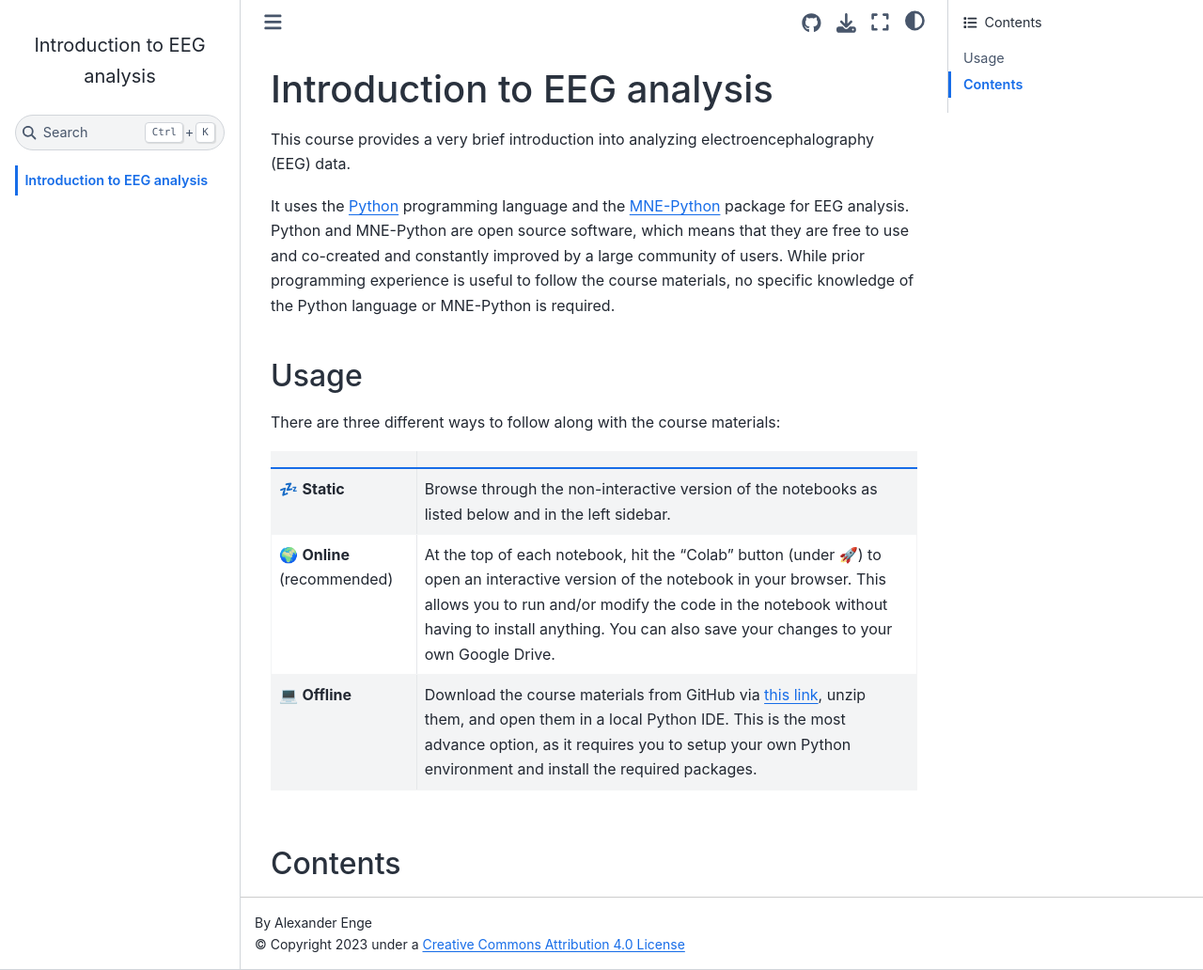
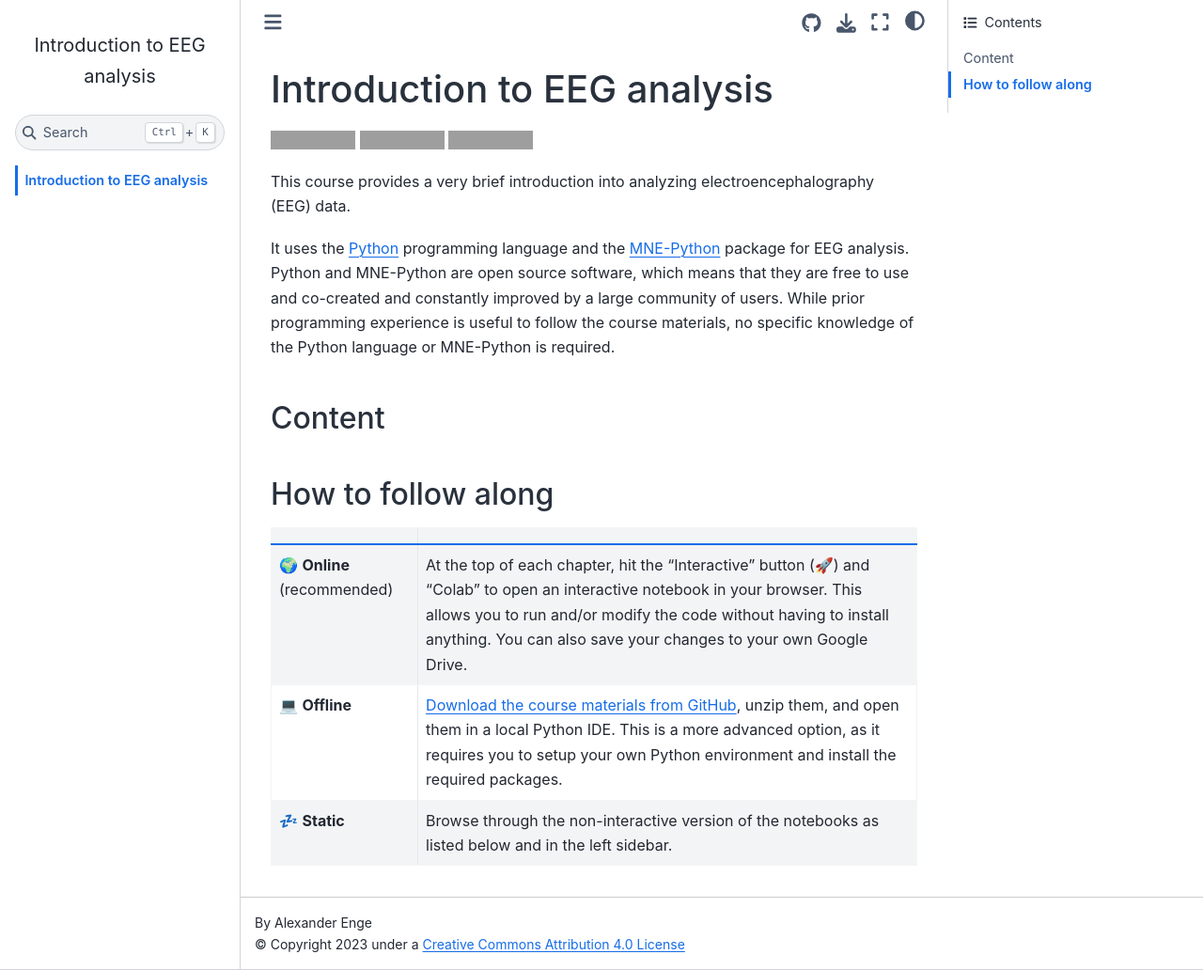
Before and after one commit to alexenge/intro-to-eeg, a Jupyter Book: the page built from misc/index.md, in a window 1280 px wide and 1032 px high. Shown: the whole window at 94% size. Built offline with Jupyter Book 1.0.4 settings and Sphinx 7.4.7 and the Sphinx Book theme 1.1.4, drawn with Linux system fonts in a browser that asks for light colours; pages that are not in the unit, such as notebooks, are missing from menus; grey boxes are pictures that could not be loaded.

Commit message:
Improve starting page

````diff
--- a/misc/index.md
+++ b/misc/index.md
@@ -6,17 +10,15 @@
 Python and MNE-Python are open source software, which means that they are free to use and co-created and constantly improved by a large community of users.
 While prior programming experience is useful to follow the course materials, no specific knowledge of the Python language or MNE-Python is required.
 
-## Usage
-
-There are three different ways to follow along with the course materials:
-
-|                            |                                                                                                                                                                                                                                                                                                               |
-| -------------------------- | ------------------------------------------------------------------------------------------------------------------------------------------------------------------------------------------------------------------------------------------------------------------------------------------------------------- |
-| 💤 **Static**               | Browse through the non-interactive version of the notebooks as listed below and in the left sidebar.                                                                                                                                                                                                          |
-| 🌍 **Online** (recommended) | At the top of each notebook, hit the "Colab" button (under 🚀) to open an interactive version of the notebook in your browser. This allows you to run and/or modify the code in the notebook without having to install anything. You can also save your changes to your own Google Drive.                      |
-| 💻 **Offline**              | Download the course materials from GitHub via [this link](https://github.com/alexenge/intro-to-eeg/archive/refs/heads/main.zip), unzip them, and open them in a local Python IDE. This is the most advance option, as it requires you to setup your own Python environment and install the required packages. |
-
-## Contents
+## Content
 
 ```{tableofcontents}
 ```
+
+## How to follow along
+
+|                            |                                                                                                                                                                                                                                                                                                |
+| -------------------------- | ---------------------------------------------------------------------------------------------------------------------------------------------------------------------------------------------------------------------------------------------------------------------------------------------- |
+| 🌍 **Online** (recommended) | At the top of each chapter, hit the "Interactive" button (🚀) and "Colab" to open an interactive notebook in your browser. This allows you to run and/or modify the code without having to install anything. You can also save your changes to your own Google Drive.                           |
+| 💻 **Offline**              | [Download the course materials from GitHub](https://github.com/alexenge/intro-to-eeg/archive/refs/heads/main.zip), unzip them, and open them in a local Python IDE. This is a more advanced option, as it requires you to setup your own Python environment and install the required packages. |
+| 💤 **Static**               | Browse through the non-interactive version of the notebooks as listed below and in the left sidebar.                                                                                                                                                                                           |
````
Also changed, not shown: other parts of misc/index.md (+4 -0 lines).
